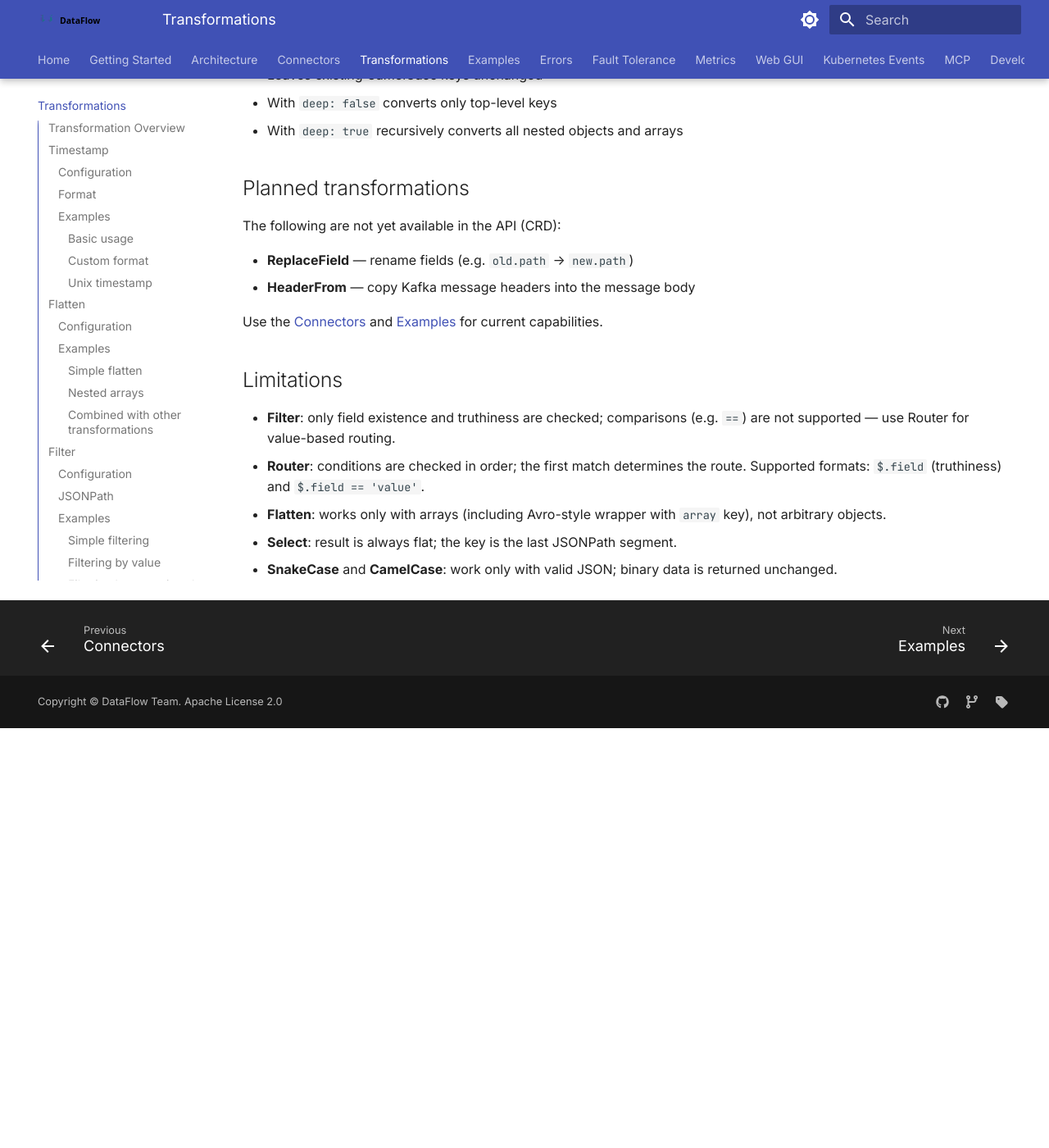
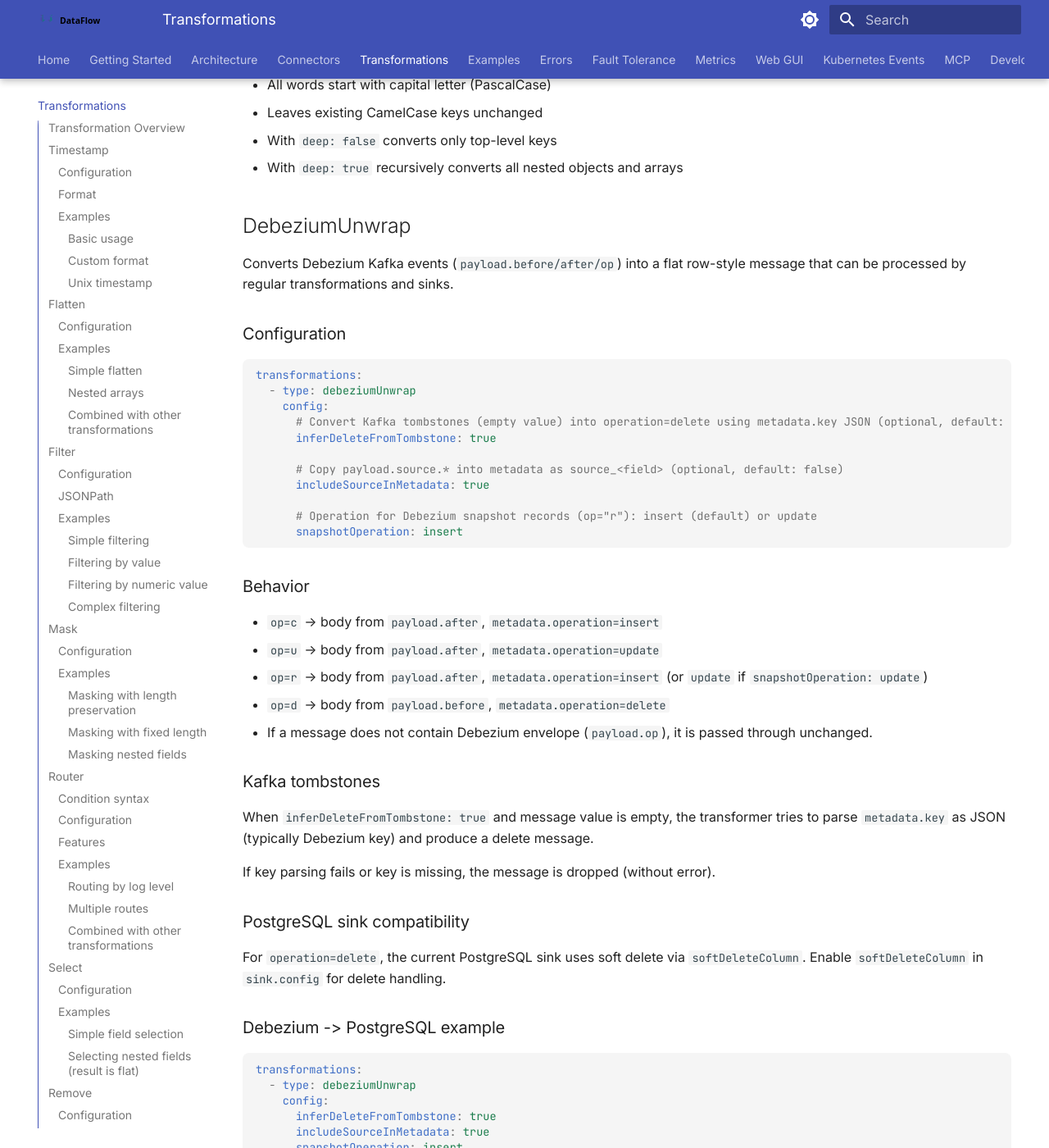
Before and after one commit to dataflow-operator/docs, an MkDocs documentation site: the page built from docs/en/transformations.md, in a window 1280 px wide and 1400 px high, scrolled down 22793 px. Shown: the whole window at 82% size. Built offline with MkDocs 1.6.1 and Material for MkDocs 9.7.7, drawn with Linux system fonts in a browser that asks for light colours; before the commit the page ends 23681 px from its top, so only the background shows below that; some of the changed text lies outside the part shown.

Commit message:
Add debeziumUnwrap transformers

````diff
--- a/docs/en/transformations.md
+++ b/docs/en/transformations.md
@@ -15,6 +15,7 @@ DataFlow Operator supports message transformations that are applied sequentially
 | Remove | Removes specified fields | 1 message | 1 message |
 | SnakeCase | Converts keys to snake_case | 1 message | 1 message |
 | CamelCase | Converts keys to CamelCase | 1 message | 1 message |
+| DebeziumUnwrap | Unwraps Debezium envelope into row payload | 1 message | 0 or 1 message |
 
 ## Timestamp
 
@@ -1112,6 +1113,55 @@ transformations:
 - With `deep: false` converts only top-level keys
 - With `deep: true` recursively converts all nested objects and arrays
 
+## DebeziumUnwrap
+
+Converts Debezium Kafka events (`payload.before/after/op`) into a flat row-style message that can be processed by regular transformations and sinks.
+
+### Configuration
+
+```yaml
+transformations:
+  - type: debeziumUnwrap
+    config:
+      # Convert Kafka tombstones (empty value) into operation=delete using metadata.key JSON (optional, default: false)
+      inferDeleteFromTombstone: true
+
+      # Copy payload.source.* into metadata as source_<field> (optional, default: false)
+      includeSourceInMetadata: true
+
+      # Operation for Debezium snapshot records (op="r"): insert (default) or update
+      snapshotOperation: insert
+```
+
+### Behavior
+
+- `op=c` -> body from `payload.after`, `metadata.operation=insert`
+- `op=u` -> body from `payload.after`, `metadata.operation=update`
+- `op=r` -> body from `payload.after`, `metadata.operation=insert` (or `update` if `snapshotOperation: update`)
+- `op=d` -> body from `payload.before`, `metadata.operation=delete`
+- If a message does not contain Debezium envelope (`payload.op`), it is passed through unchanged.
+
+### Kafka tombstones
+
+When `inferDeleteFromTombstone: true` and message value is empty, the transformer tries to parse `metadata.key` as JSON (typically Debezium key) and produce a delete message.
+
+If key parsing fails or key is missing, the message is dropped (without error).
+
+### PostgreSQL sink compatibility
+
+For `operation=delete`, the current PostgreSQL sink uses soft delete via `softDeleteColumn`. Enable `softDeleteColumn` in `sink.config` for delete handling.
+
+### Debezium -> PostgreSQL example
+
+```yaml
+transformations:
+  - type: debeziumUnwrap
+    config:
+      inferDeleteFromTombstone: true
+      includeSourceInMetadata: true
+      snapshotOperation: insert
+```
+
 ## Planned transformations
 
 The following are not yet available in the API (CRD):
@@ -1128,3 +1178,4 @@ Use the [Connectors](connectors.md) and [Examples](examples.md) for current capa
 - **Flatten**: works only with arrays (including Avro-style wrapper with `array` key), not arbitrary objects.
 - **Select**: result is always flat; the key is the last JSONPath segment.
 - **SnakeCase** and **CamelCase**: work only with valid JSON; binary data is returned unchanged.
+- **DebeziumUnwrap**: supports Debezium JSON envelope (`payload.op/before/after`). For `operation=delete` in PostgreSQL sink, `softDeleteColumn` is required; otherwise delete events can be treated as regular insert/update writes.
````
Also changed, not shown: docs/en/examples.md (+7 -1 lines), docs/ru/examples.md (+1 -0 lines), docs/ru/transformations.md (+51 -0 lines).
